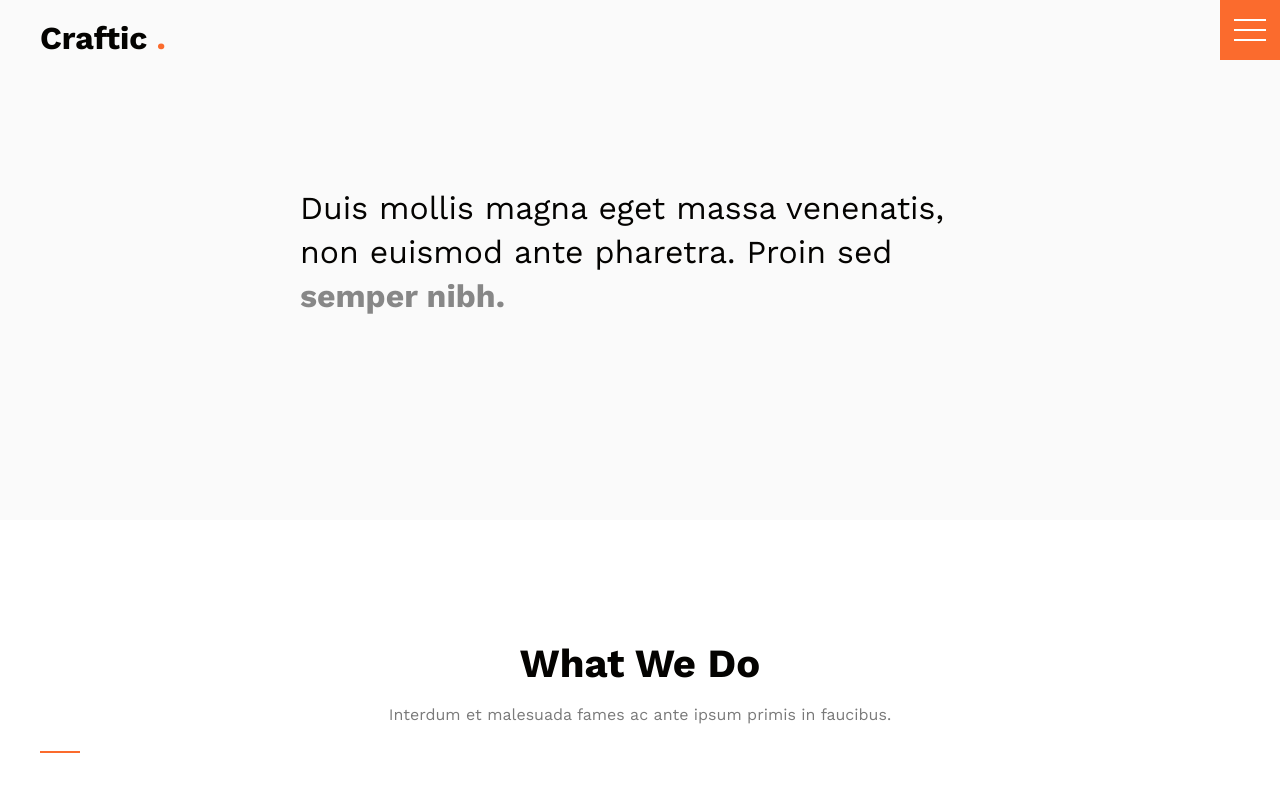
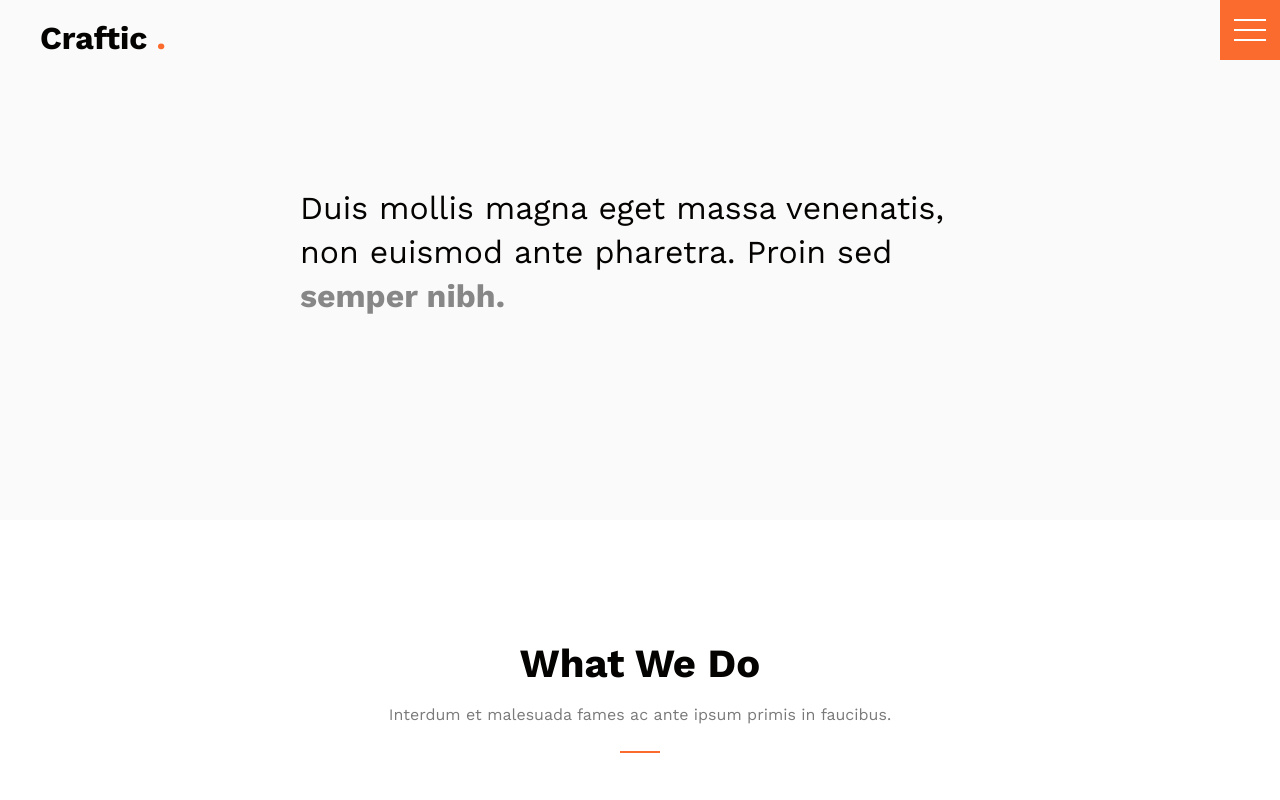
Before and after one commit to lancebelarmino/craftic, a plain HTML site: page services.html in a window 1280 px wide. Shown: the top 800 px of the page. Drawn offline with nearby package versions, Linux system fonts and the light colour scheme.

Commit message:
fix divider positioning

```diff
--- a/services.html
+++ b/services.html
@@ -74,7 +74,7 @@
             <div class="services__text-wrapper">
                 <h2>What We Do</h2>
                 <p class="subheading-s">Interdum et malesuada fames ac ante ipsum primis in faucibus.</p>
-                <hr class="divider">
+                <hr class="divider align--center">
             </div>
 
             <div class="services__card-wrapper">
```
